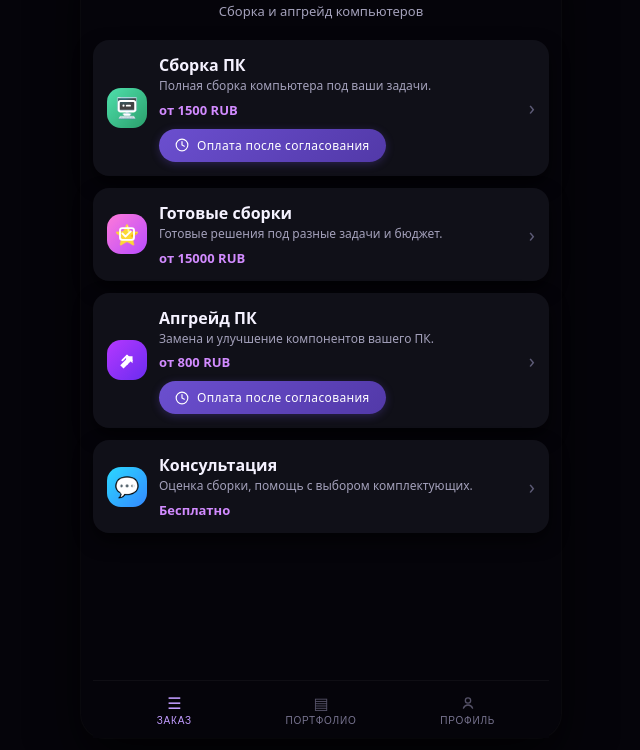
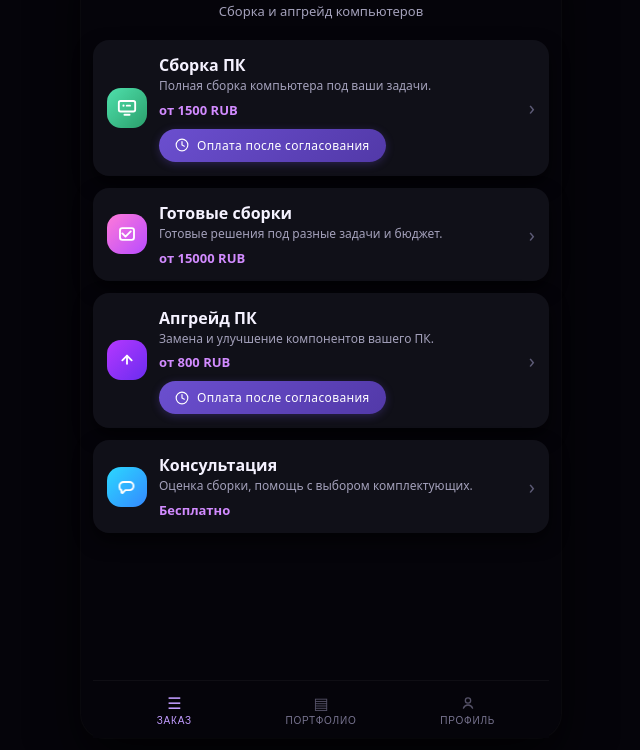
Before and after one commit to ArseniK10228/deep-design-bot, a website: page public/index.html in a window 1280 px wide. Shown: the part 74-824 px from the top of the page, without its empty margins (319-959 px from the left). Drawn offline with Linux system fonts and the light colour scheme.

Commit message:
Update index.html

```diff
--- a/public/index.html
+++ b/public/index.html
@@ -22,9 +22,7 @@
       <main class="app-main">
         <section class="service-list">
           <article class="service-card" data-action="build">
-            <div class="service-icon service-icon-build">
-              <span>🖥️</span>
-            </div>
+            <div class="service-icon service-icon-build"></div>
             <div class="service-content">
               <h2 class="service-title">Сборка ПК</h2>
               <p class="service-desc">
@@ -37,9 +35,7 @@
           </article>
 
           <article class="service-card" data-action="presets">
-            <div class="service-icon service-icon-ready">
-              <span>⭐</span>
-            </div>
+            <div class="service-icon service-icon-ready"></div>
             <div class="service-content">
               <h2 class="service-title">Готовые сборки</h2>
               <p class="service-desc">
@@ -51,9 +47,7 @@
           </article>
 
           <article class="service-card" data-action="upgrade">
-            <div class="service-icon service-icon-upgrade">
-              <span>⬈</span>
-            </div>
+            <div class="service-icon service-icon-upgrade"></div>
             <div class="service-content">
               <h2 class="service-title">Апгрейд ПК</h2>
               <p class="service-desc">
@@ -66,9 +60,7 @@
           </article>
 
           <article class="service-card" data-action="consult">
-            <div class="service-icon service-icon-consult">
-              <span>💬</span>
-            </div>
+            <div class="service-icon service-icon-consult"></div>
             <div class="service-content">
               <h2 class="service-title">Консультация</h2>
               <p class="service-desc">
```
